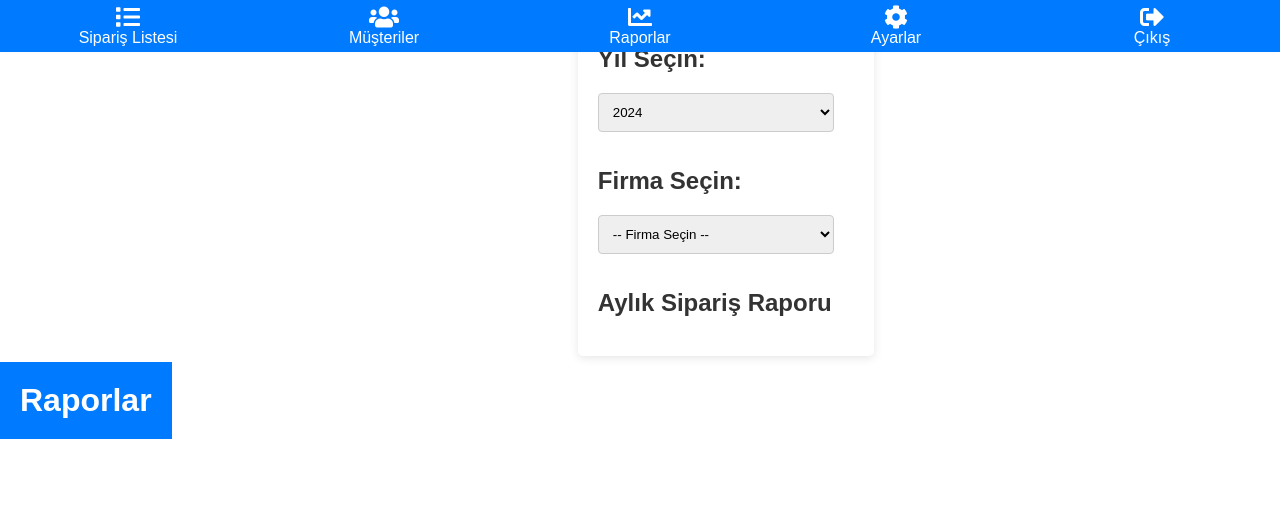
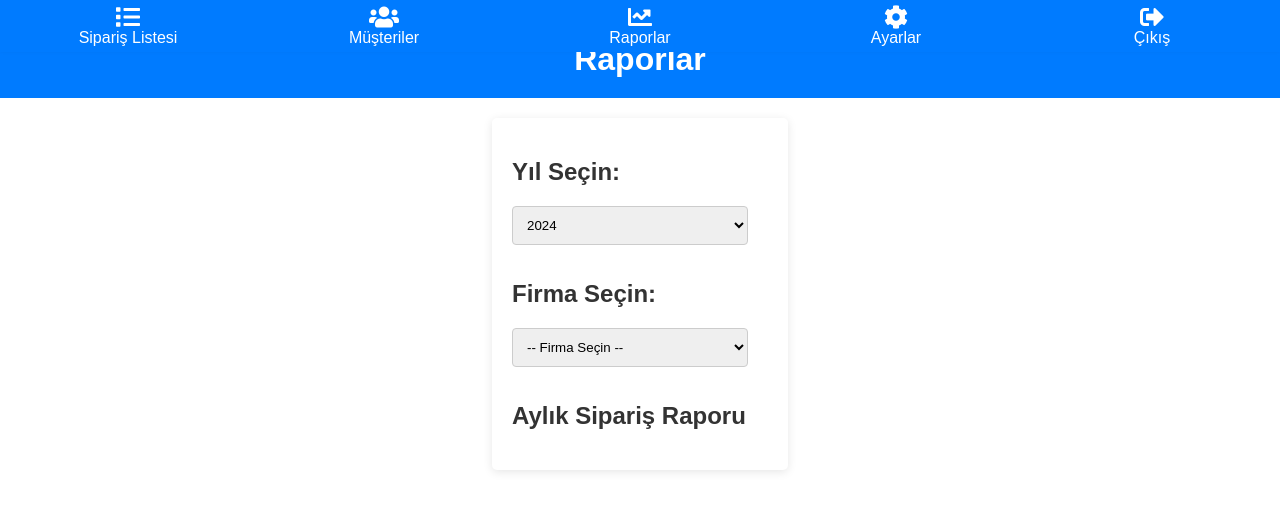
Before and after one commit to ugurhan6161/hisartemizlik, a plain HTML site: page reports.html in a window 1280 px wide. Drawn offline with Linux system fonts and the light colour scheme.

Commit message:
Update reports.html

```diff
--- a/reports.html
+++ b/reports.html
@@ -13,7 +13,6 @@ body {
     height: 100vh;
     background: no-repeat center center fixed;
     background-size: cover;
-    display: flex; /* Flexbox ile içerik ortalama */
     justify-content: center;
     align-items: center;
 }
```
